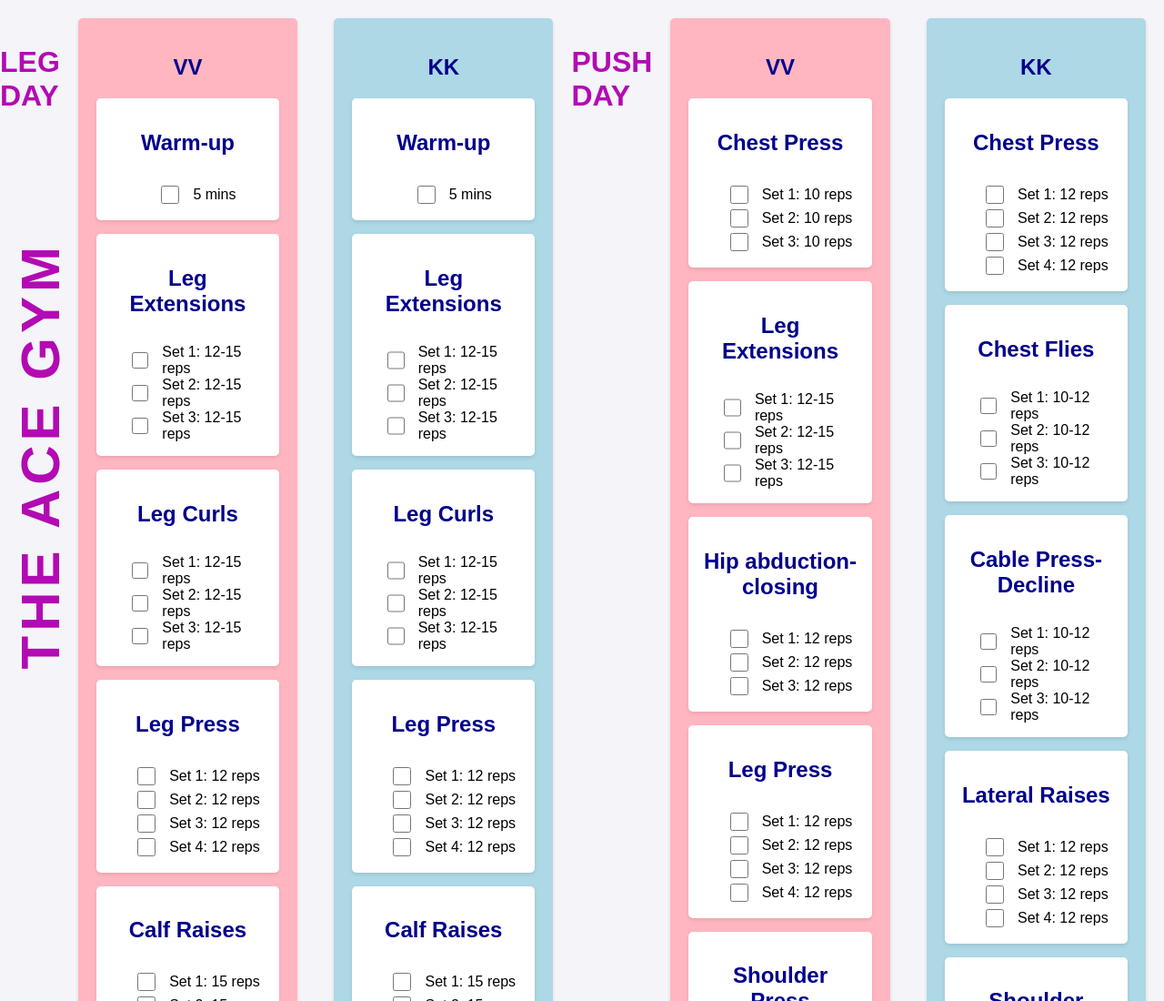
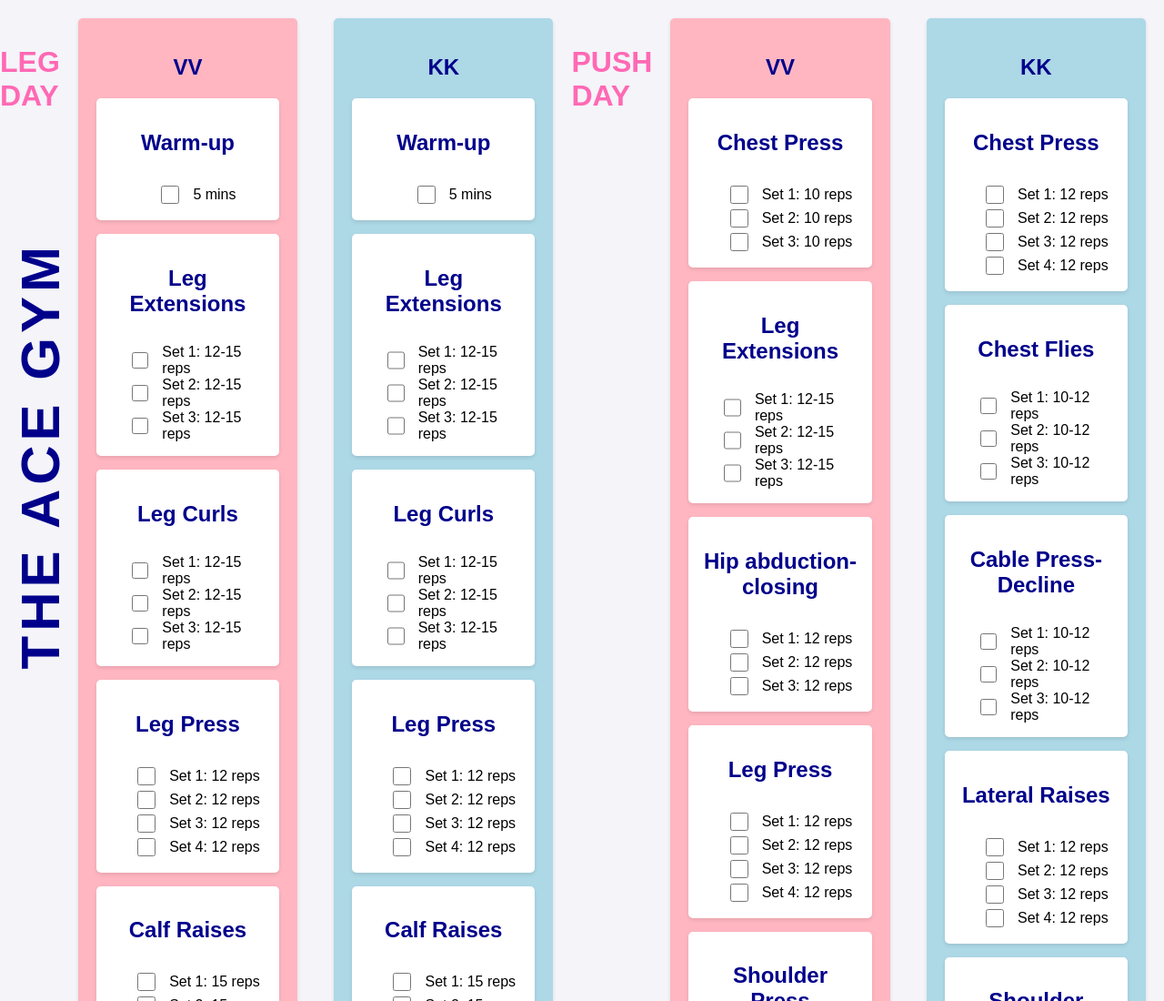
Before and after one commit to StylianosNicolaou/Workout, a plain HTML site: page index.html in a window 1280 px wide. Shown: the top 1100 px of the page at 91% size. Drawn offline with Linux system fonts and the light colour scheme.

Commit message:
some design fixes

```diff
--- a/styles.css
+++ b/styles.css
@@ -15,18 +15,18 @@
   transform-origin: left top;
   font-weight: bold;
   font-size: 60px; /* Adjust size */
-  color: #d78aff; /* Light purple-pink */
+  color: darkblue; /* Light purple-pink */
   white-space: nowrap; /* Prevents text from breaking */
   letter-spacing: 5px; /* Adds space between letters */
   text-transform: uppercase; /* Makes sure all letters are capital */
-  color: rgb(179, 10, 179);
+  color: darkblue;
   text-align: center;
   margin-top: 50px;
   text-transform: uppercase;
 }
 
 h1 {
-  color: rgb(179, 10, 179);
+  color: hotpink;
   margin-top: 50px;
   text-transform: uppercase;
 }
@@ -100,13 +100,6 @@
   opacity: 0.7; /* Optional: Slightly fade it out */
 }
 
-/* Strike-through style */
-/*
-.exercise-item.strike-through h2 {
-  text-decoration: line-through;
-  color: #8c8c8c;
-}
-*/
 .sub-exercise-item input[type="checkbox"]:checked + span {
   text-decoration: line-through;
   color: #8c8c8c;
```
